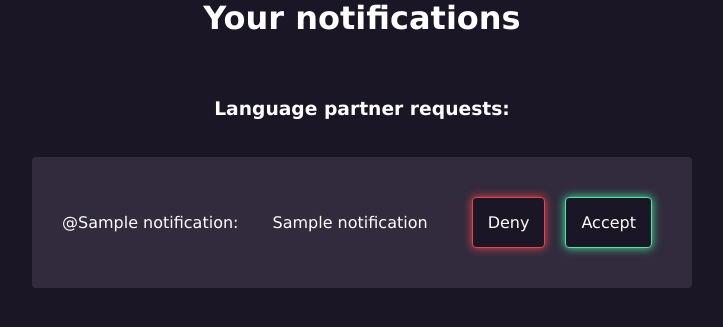
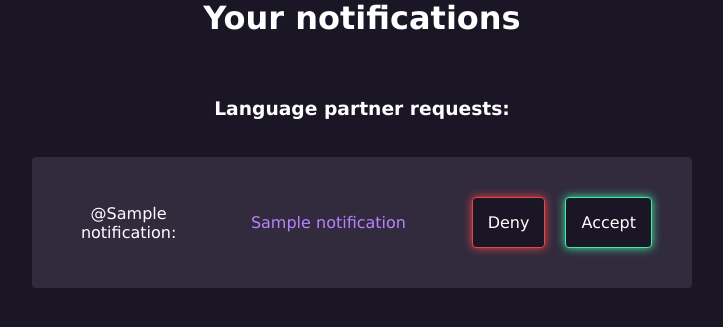
Before and after one commit to Savones/SpeakSprouts, a Flask app: template templates/notifications.html in a window 1280 px wide. Shown: the part 172-499 px from the top of the page, without its empty margins (278-1001 px from the left). Run offline with Flask 3, Linux system fonts and the light colour scheme; the template is opened without the code that fills it: most values are stand-ins (such as "Sample title", 1, 10 or a date in 2020).

Commit message:
linebreaks don't cause an error in request message

```diff
--- a/routes.py
+++ b/routes.py
@@ -15,7 +15,7 @@ from services import partners
 re = {
     'username': re.compile(r"^\w{3,12}$"),
     'password': re.compile(r"^.{6,24}$"),
-    'request': re.compile(r"^.{0,50}$"),
+    'request': re.compile(r"^(.|[\n]){0,150}$"),
 }
 
 @app.after_request
--- a/schema.sql
+++ b/schema.sql
@@ -1,6 +1,6 @@
 CREATE TABLE users (
     id SERIAL PRIMARY KEY,
-    username TEXT,
+    username VARCHAR(12),
     password TEXT
 );
 
--- a/static/main.css
+++ b/static/main.css
@@ -452,6 +452,12 @@ textarea {
     justify-content: space-between;
 }
 
+.notif_message {
+    width: 300px;
+    color: #ba82ff;
+    white-space: normal;
+}
+
 .icon {
     color: var(--neon-lilac);
     border: 1px solid var(--neon-lilac);
--- a/templates/edit.html
+++ b/templates/edit.html
@@ -7,7 +7,7 @@
         <label for="file" class="btn button">Select image</label>
         <input type="file" style="visibility:hidden;" name="file" id="file">
         <h3>Bio</h2>
-        <textarea type="text" name="bio">{{ profile["bio"] }}</textarea><br>
+        <textarea type="text" name="bio">{{ profile["bio"] if profile["bio"] != None else ""}}</textarea><br>
         <h3>Languages</h2>
         {% for language in profile["languages"] %}
         <div class="flex_display levels_container">
--- a/templates/notifications.html
+++ b/templates/notifications.html
@@ -7,7 +7,7 @@
     {% for notification in notifications %}
     <div class="notif_container">
         <p>@{{ notification[1] }}:</p>
-        <p>{{ notification[2] }}</p>
+        <p class="notif_message">{{ notification[2] }}</p>
         <div class="flex_display">
             <a href="/request_answer?answer=rejected&id={{ notification[0] }}" class="button red">Deny</a>
             <a href="/request_answer?answer=accepted&id={{ notification[0] }}" class="button green">Accept</a>
--- a/templates/profile.html
+++ b/templates/profile.html
@@ -49,9 +49,9 @@
 <script>
     document.getElementById('request_form')
     .addEventListener('submit', function (e) {
-        if (document.querySelector('#request_form > textarea').value.length > 50) {
+        if (document.querySelector('#request_form > textarea').value.length > 150) {
             e.preventDefault()
-            alert('Request message can have max. 50 characters.');
+            alert('Request message can have max. 150 characters.');
         }
     });
     function openRequestForm() {
```
